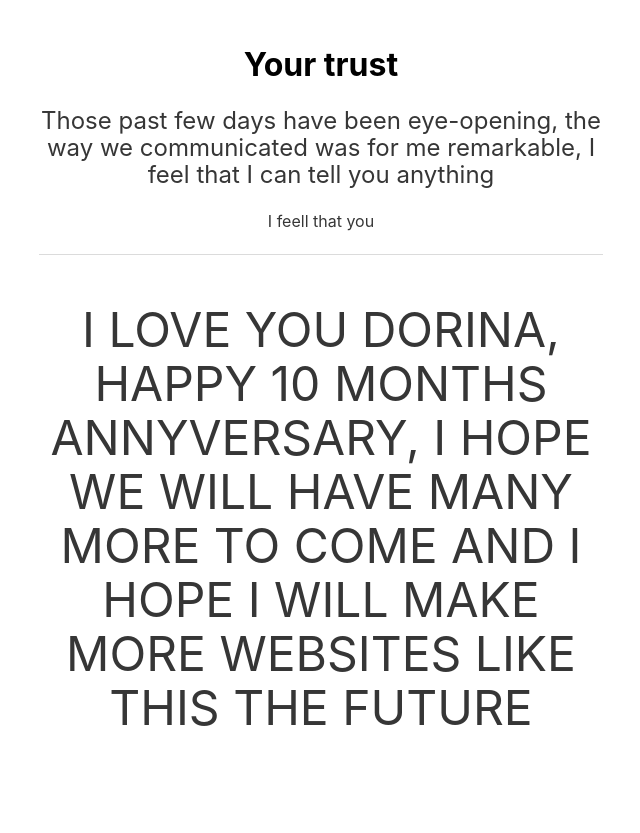
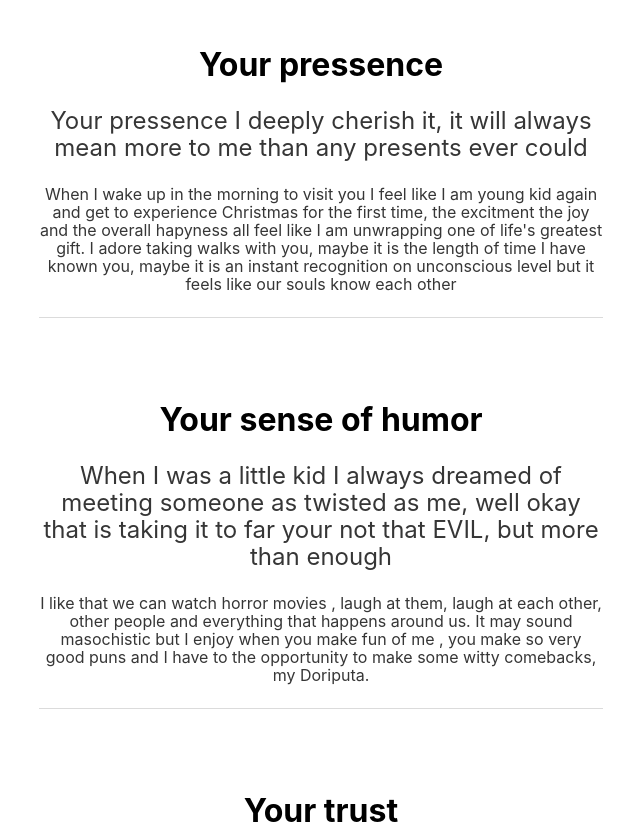
Before and after one commit to MirceaNegoita/love-letter, a plain HTML site: page index.html in a window 1280 px wide. Shown: the part 2019-2852 px from the top of the page, without its empty margins (319-959 px from the left). Drawn offline with Linux system fonts and the light colour scheme.

Commit message:
Added more reasons

```diff
--- a/index.html
+++ b/index.html
@@ -114,6 +114,34 @@
                         <!-- post content -->
                         <div class="content">
                             <div class="content-header">
+                                <h3 class="title is-3"><b><a>Your pressence</a></b></h3>
+                                <h4 class="title is-4 is-spaced">Your pressence I deeply cherish it, it will always mean more to me than any presents ever could</h4>
+                                <h6 class="title is-6 is-spaced">When I wake up in the morning to visit you I feel like I am young kid again and get to experience Christmas for the first time, the excitment the joy and the overall hapyness all feel like I am unwrapping one of life's
+                                    greatest gift. I adore taking walks with you, maybe it is the length of time I have known you, maybe it is an instant recognition on unconscious level but it feels like our souls know each other </h6>
+                                <hr/>
+                            </div>
+                        </div>
+                        <!-- end of post content -->
+                    </div>
+
+                    <div class="post">
+                        <!-- post content -->
+                        <div class="content">
+                            <div class="content-header">
+                                <h3 class="title is-3"><b><a>Your sense of humor</a></b></h3>
+                                <h4 class="title is-4 is-spaced">When I was a little kid I always dreamed of meeting someone as twisted as me, well okay that is taking it to far your not that EVIL, but more than enough</h4>
+                                <h6 class="title is-6 is-spaced">I like that we can watch horror movies , laugh at them, laugh at each other, other people and everything that happens around us. It may sound masochistic but I enjoy when you make fun of me , you make so very good puns
+                                    and I have to the opportunity to make some witty comebacks, my Doriputa. </h6>
+                                <hr/>
+                            </div>
+                        </div>
+                        <!-- end of post content -->
+                    </div>
+
+                    <div class="post">
+                        <!-- post content -->
+                        <div class="content">
+                            <div class="content-header">
                                 <h3 class="title is-3"><b><a>Your trust</a></b></h3>
                                 <h4 class="title is-4 is-spaced">Those past few days have been eye-opening, the way we communicated was for me remarkable, I feel that I can tell you anything</h4>
                                 <h6 class="title is-6 is-spaced">I feell that you </h6>
```
